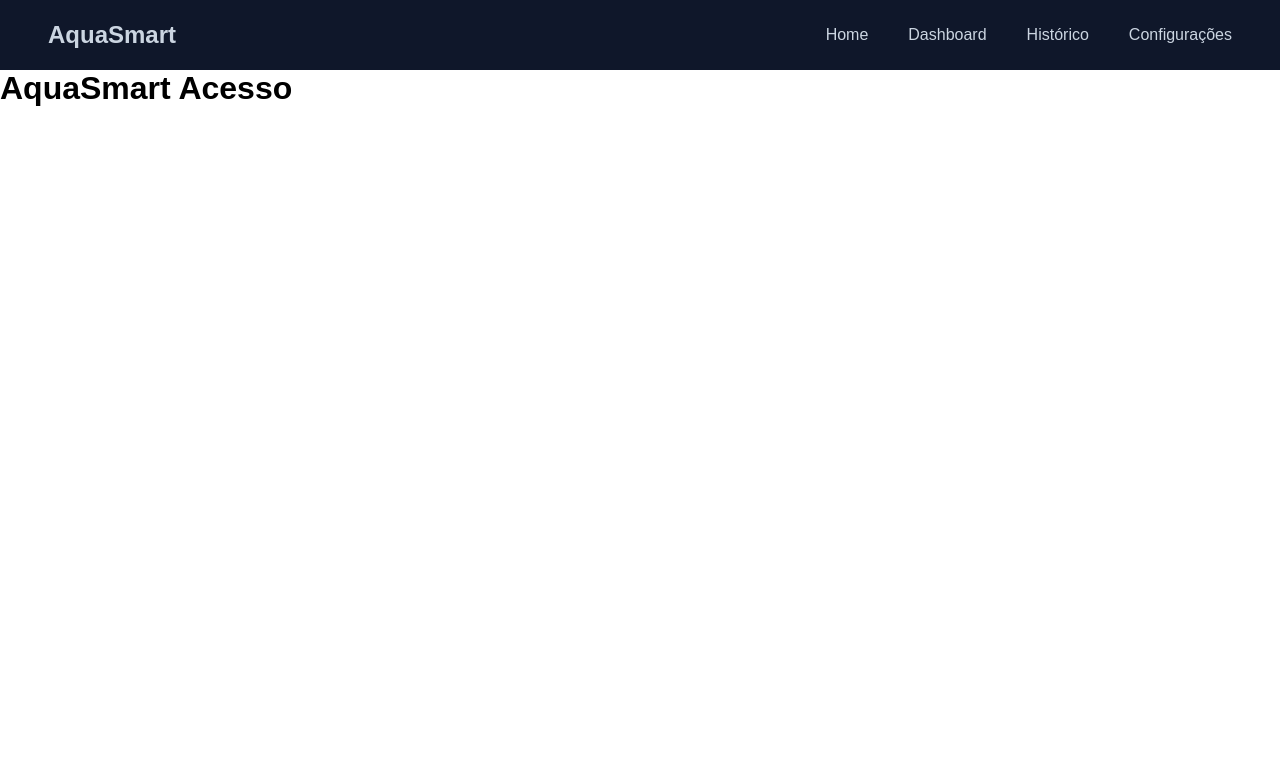
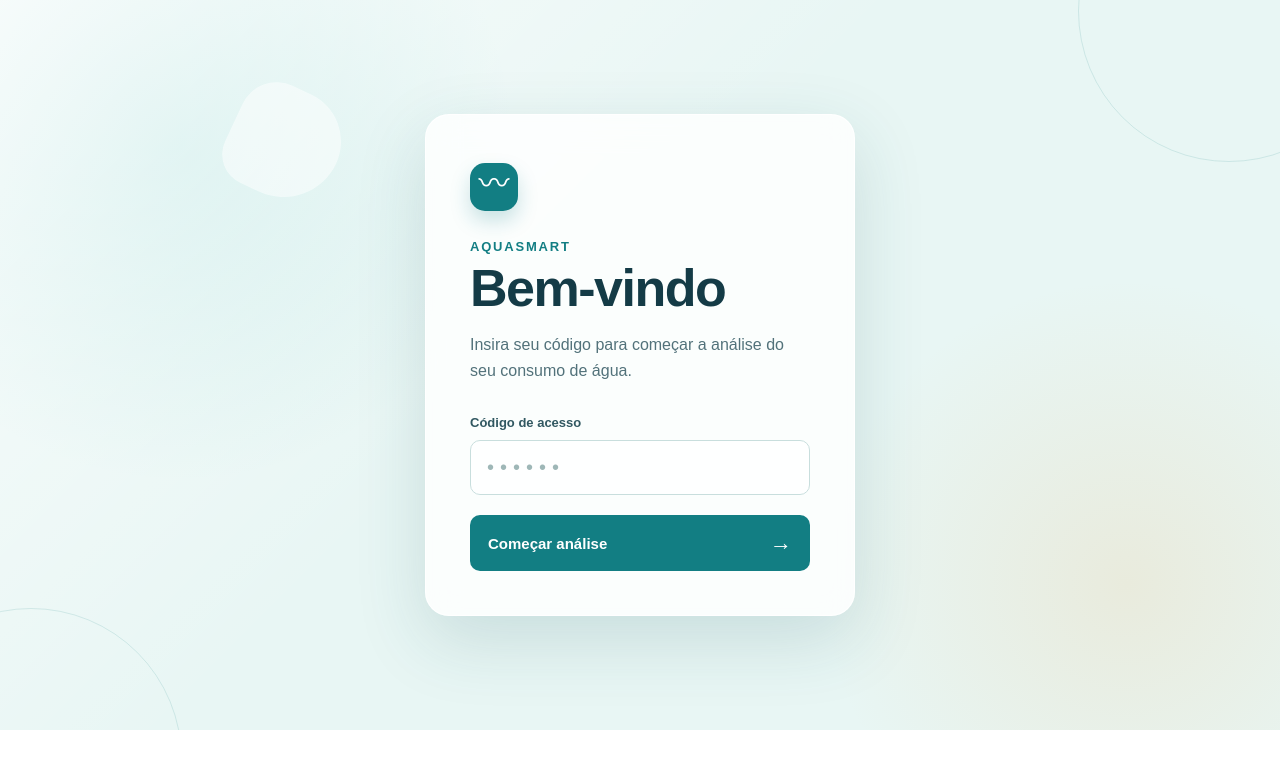
Before and after one commit to Kickz1nn/aquasmart, a Next.js app: page /access in a window 1280 px wide. Shown: the top 768 px of the page. Built offline with nearby package versions, Linux system fonts and the light colour scheme.

Commit message:
feat: Arruma e estiliza da pagina de acesso

```diff
--- /dev/null
+++ b/src/app/access/access.module.css
@@ -0,0 +1,204 @@
+.page {
+    position: relative;
+    display: grid;
+    min-height: calc(100vh - 70px);
+    place-items: center;
+    overflow: hidden;
+    padding: 48px 24px;
+    background: #e8f6f4;
+    background-image:
+        linear-gradient(135deg, rgba(255, 255, 255, 0.72), transparent 45%),
+        radial-gradient(circle at 14% 20%, rgba(44, 181, 176, 0.16), transparent 27%),
+        radial-gradient(circle at 88% 80%, rgba(239, 172, 88, 0.15), transparent 24%);
+}
+
+.page::before,
+.page::after {
+    position: absolute;
+    width: 300px;
+    height: 300px;
+    border: 1px solid rgba(28, 132, 137, 0.14);
+    border-radius: 50%;
+    content: "";
+}
+
+.page::before {
+    top: -140px;
+    right: -100px;
+}
+
+.page::after {
+    bottom: -180px;
+    left: -120px;
+}
+
+.glow {
+    position: absolute;
+    top: 12%;
+    left: 18%;
+    width: 110px;
+    height: 110px;
+    border-radius: 42% 58% 65% 35%;
+    background: rgba(255, 255, 255, 0.5);
+    transform: rotate(25deg);
+}
+
+.card {
+    position: relative;
+    z-index: 1;
+    width: min(100%, 430px);
+    padding: 48px 44px 44px;
+    border: 1px solid rgba(255, 255, 255, 0.9);
+    border-radius: 24px;
+    background: rgba(255, 255, 255, 0.82);
+    box-shadow: 0 24px 70px rgba(30, 93, 100, 0.16);
+    backdrop-filter: blur(16px);
+    animation: rise 600ms ease-out both;
+}
+
+.brandMark {
+    display: grid;
+    width: 48px;
+    height: 48px;
+    place-items: center;
+    margin-bottom: 28px;
+    border-radius: 15px;
+    background: #127e83;
+    color: #fff;
+    box-shadow: 0 10px 20px rgba(18, 126, 131, 0.22);
+}
+
+.brandMark span {
+    font-size: 31px;
+    line-height: 1;
+    transform: translateY(-3px);
+}
+
+.eyebrow {
+    margin-bottom: 8px;
+    color: #127e83;
+    font-size: 13px;
+    font-weight: 700;
+    letter-spacing: 1.8px;
+    text-transform: uppercase;
+}
+
+.card h1 {
+    color: #143b46;
+    font-size: clamp(36px, 8vw, 52px);
+    font-weight: 700;
+    letter-spacing: -1.5px;
+    line-height: 1;
+}
+
+.description {
+    max-width: 320px;
+    margin-top: 18px;
+    color: #52727a;
+    font-size: 16px;
+    line-height: 1.6;
+}
+
+.form {
+    display: grid;
+    gap: 10px;
+    margin-top: 32px;
+}
+
+.form label {
+    color: #315861;
+    font-size: 13px;
+    font-weight: 700;
+}
+
+.form input {
+    width: 100%;
+    padding: 15px 16px;
+    border: 1px solid #c8dedd;
+    border-radius: 10px;
+    outline: none;
+    background: rgba(255, 255, 255, 0.78);
+    color: #143b46;
+    font-size: 20px;
+    letter-spacing: 7px;
+    transition: border-color 180ms ease, box-shadow 180ms ease;
+}
+
+.form input::placeholder {
+    color: #9eb7b7;
+    letter-spacing: 6px;
+}
+
+.form input:focus {
+    border-color: #159297;
+    box-shadow: 0 0 0 4px rgba(21, 146, 151, 0.13);
+}
+
+.form button {
+    display: flex;
+    align-items: center;
+    justify-content: space-between;
+    margin-top: 10px;
+    padding: 15px 18px;
+    border: 0;
+    border-radius: 10px;
+    background: #127e83;
+    color: #fff;
+    cursor: pointer;
+    font: inherit;
+    font-size: 15px;
+    font-weight: 700;
+    transition: background 180ms ease, transform 180ms ease;
+}
+
+.form button:hover {
+    background: #0d696e;
+    transform: translateY(-2px);
+}
+
+.form button span {
+    font-size: 22px;
+    font-weight: 400;
+}
+
+.message {
+    margin-top: 16px;
+    font-size: 13px;
+    font-weight: 600;
+}
+
+.success {
+    color: #14744d;
+}
+
+.error {
+    color: #b34d45;
+}
+
+@keyframes rise {
+    from {
+        opacity: 0;
+        transform: translateY(14px);
+    }
+    to {
+        opacity: 1;
+        transform: translateY(0);
+    }
+}
+
+@media (max-width: 520px) {
+    .page {
+        min-height: calc(100vh - 70px);
+        padding: 24px 16px;
+    }
+
+    .card {
+        padding: 34px 24px 28px;
+    }
+}
+
+@media (prefers-reduced-motion: reduce) {
+    .card {
+        animation: none;
+    }
+}
--- a/src/app/access/page.tsx
+++ b/src/app/access/page.tsx
@@ -1,5 +1,76 @@
+"use client";
+
+import { FormEvent, useState } from "react";
+import { useRouter } from "next/navigation";
+import styles from "./access.module.css";
+
+const ACCESS_CODE = "231206";
+
 export default function Access() {
+    const router = useRouter();
+    const [code, setCode] = useState("");
+    const [message, setMessage] = useState("");
+    const [isValid, setIsValid] = useState(false);
+
+    function handleSubmit(event: FormEvent<HTMLFormElement>) {
+        event.preventDefault();
+
+        const valid = code === ACCESS_CODE;
+        setIsValid(valid);
+        setMessage(valid ? "Código confirmado. Vamos começar." : "Código incorreto. Tente novamente.");
+
+        if (valid) {
+            document.cookie = "aquasmart_access=true; path=/; max-age=86400; samesite=lax";
+            router.replace("/");
+        }
+    }
+
     return (
-        <h1>AquaSmart Acesso</h1>
-    )
+        <main className={styles.page}>
+            <div className={styles.glow} aria-hidden="true" />
+            <section className={styles.card} aria-labelledby="access-title">
+                <div className={styles.brandMark} aria-hidden="true">
+                    <span>〰</span>
+                </div>
+
+                <p className={styles.eyebrow}>AquaSmart</p>
+                <h1 id="access-title">Bem-vindo</h1>
+                <p className={styles.description}>
+                    Insira seu código para começar a análise do seu consumo de água.
+                </p>
+
+                <form className={styles.form} onSubmit={handleSubmit}>
+                    <label htmlFor="access-code">Código de acesso</label>
+                    <input
+                        id="access-code"
+                        name="access-code"
+                        type="text"
+                        inputMode="numeric"
+                        autoComplete="off"
+                        maxLength={6}
+                        placeholder="••••••"
+                        value={code}
+                        onChange={(event) => {
+                            setCode(event.target.value.replace(/\D/g, ""));
+                            setMessage("");
+                            setIsValid(false);
+                        }}
+                        aria-describedby={message ? "access-message" : undefined}
+                        required
+                    />
+                    <button type="submit">Começar análise <span aria-hidden="true">→</span></button>
+                </form>
+
+                {message && (
+                    <p
+                        id="access-message"
+                        className={`${styles.message} ${isValid ? styles.success : styles.error}`}
+                        role="status"
+                    >
+                        {message}
+                    </p>
+                )}
+            </section>
+        </main>
+    );
 }
--- a/src/components/navbar.tsx
+++ b/src/components/navbar.tsx
@@ -1,6 +1,15 @@
+"use client";
+
 import Link from "next/link";
+import { usePathname } from "next/navigation";
 
 export default function Navbar() {
+    const pathname = usePathname();
+
+    if (pathname === "/access") {
+        return null;
+    }
+
     return (
         <nav>
             <h2><Link href="/">AquaSmart</Link></h2>
```
Also changed, not shown: src/proxy.ts (added, +31 -0 lines).
